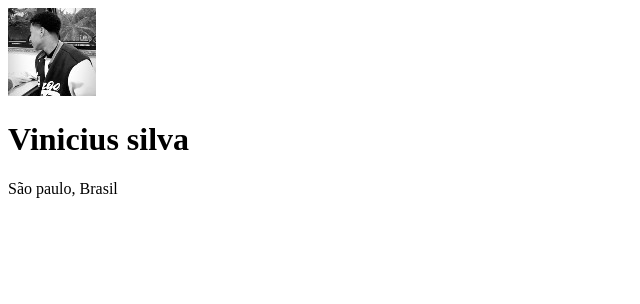
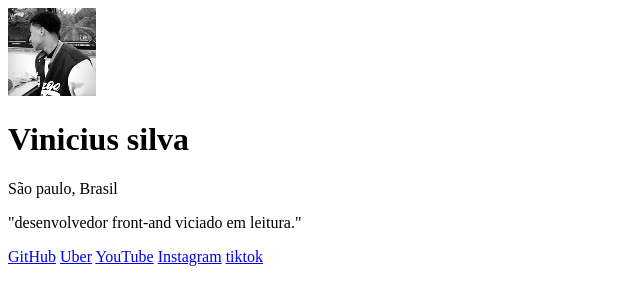
Before and after one commit to Viniciussilva11ATI/meus-links, a plain HTML site: page index.html in a window 1280 px wide. Shown: the whole page, without its empty margins (0-640 px from the left). Drawn offline with Linux system fonts and the light colour scheme.

Commit message:
termino do desenvolvimento do HTML

```diff
--- a/index.html
+++ b/index.html
@@ -10,6 +10,14 @@
         <img src="./IMG_20231004_160911_829[1](1).jpg" alt="imagem do criador da pagina de links, Vinicius silva ">
         <h1>Vinicius silva</h1>
         <p>São paulo, Brasil</p>
+
+        <p>"desenvolvedor front-and viciado em leitura."</p>
+
+        <a href="https://github.com/Viniciussilva11ATI">GitHub</a>
+        <a href="https://bonjour.uber.com/">Uber</a>
+        <a href="https://www.youtube.com/">YouTube</a>
+        <a href="https://www.instagram.com/">Instagram</a>
+        <a href="https://www.tiktok.com/">tiktok</a>
     </div>
 </body>
 </html>
```
